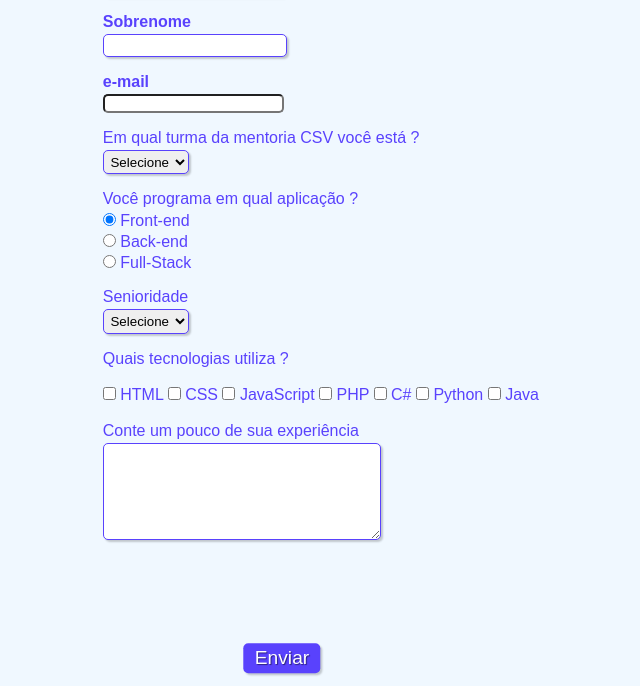
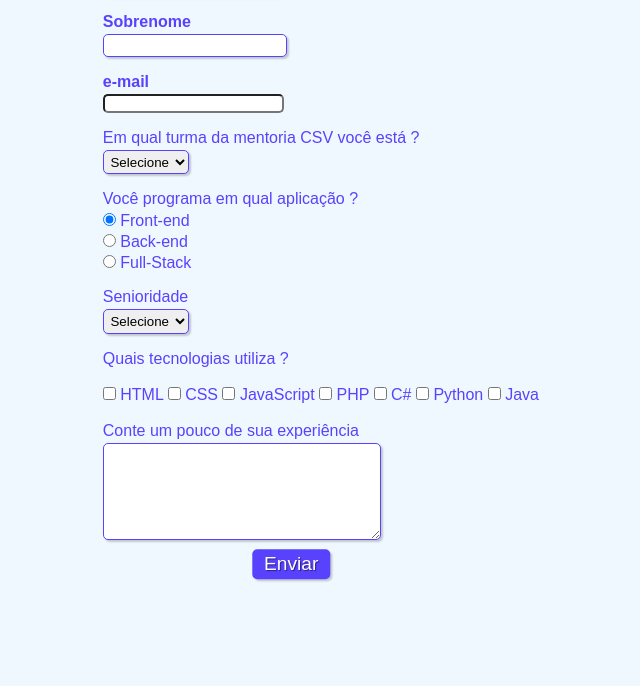
Before and after one commit to fabiocosta123/form, a website: page index.html in a window 1280 px wide. Shown: the part 114-800 px from the top of the page, without its empty margins (358-998 px from the left). Drawn offline with Linux system fonts and the light colour scheme.

Commit message:
incluindo turma 14 - index.html - , ajustando botão enviar para position relative

```diff
--- a/form.css
+++ b/form.css
@@ -74,10 +74,11 @@ fieldset.grupo .camp {
     padding: 0.2em 0.6em;
     box-shadow: 2px 2px 2px rgba(0,0,0,0.2);
     text-shadow: 1px 1px 1px rgba(0,0,0, 0.5);
-    position: absolute;
+    position: relative;
     top: 96.5%;
     left: 50%;
-    margin-right: -50%;
+    margin-left: -27%;
+    margin-top: 1%;
     transform: translate(-50%, -50%);
 
 }
--- a/index.html
+++ b/index.html
@@ -53,6 +53,7 @@
                     <option value="group11">Turma 11</option>
                     <option value="group12">Turma 12</option>
                     <option value="group13">Turma 13</option>
+                    <option value="group14">Turma 14</option>
                 </select>
             </div>
         </fieldset>
```
